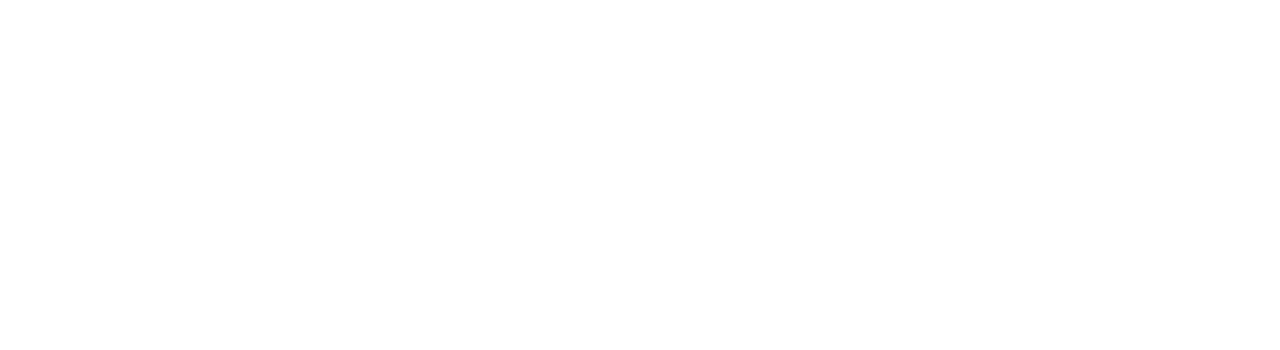
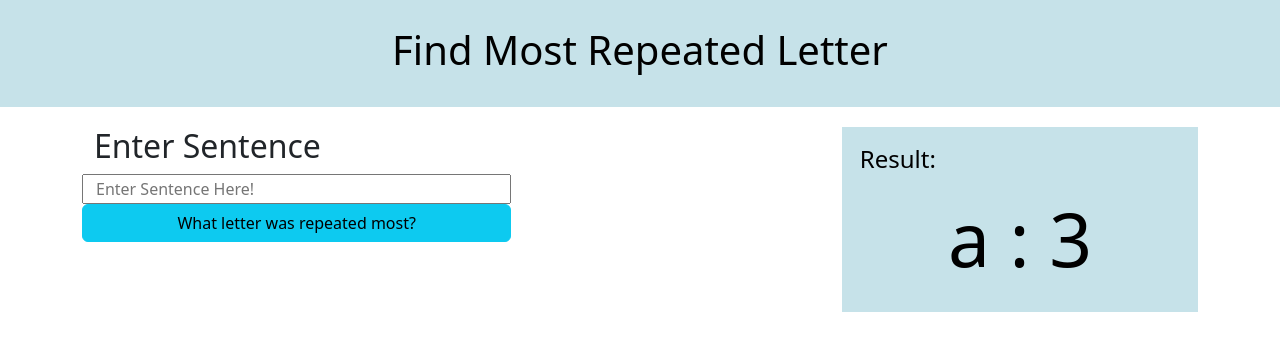
Before and after one commit to Nohasi/Task5-repeated, a React (Create React App) app in the folder client/: page /repeat in a window 1280 px wide. Before the commit this address had no page. Shown: the top 350 px of the page. Built offline with nearby package versions, Linux system fonts and the light colour scheme.

Commit message:
Built visuals for components, began setting up functionality

```diff
--- a/client/src/App.tsx
+++ b/client/src/App.tsx
@@ -1,6 +1,7 @@
 import React from 'react';
 import { BrowserRouter, Routes, Route, Navigate } from 'react-router-dom';
 import './App.css';
+import { RepeatsPage } from './components/RepeatsPage';
 
 function App() {
   return (
@@ -8,7 +9,8 @@
       <BrowserRouter>
         <Routes>
           {/* Routes to automatically redirect users */}
-
+          <Route path="repeat" element={<RepeatsPage/>}/>
+          <Route path="" element={<Navigate to="/repeat"/>}/>
         </Routes>
       </BrowserRouter>
     </div>
--- /dev/null
+++ b/client/src/components/Header.tsx
@@ -0,0 +1,9 @@
+import React from "react";
+
+export const Header = () => {
+    return (
+        <div style={{width: '100%', padding: '2%', backgroundColor: '#c6e2e9', color: 'black', textAlign: 'center'}}>
+            <h1>Find Most Repeated Letter</h1>
+        </div>
+    );
+}
--- /dev/null
+++ b/client/src/components/RepeatsForm.tsx
@@ -0,0 +1,24 @@
+import React from "react";
+
+export const RepeatsForm = () => {
+    return (
+        <div className="container">
+            <div className="row">
+                <div className="col-md-7 mrgnbtm">
+                    <h2>Enter Sentence</h2>
+                    <form>
+                        <div className="row">
+                            <input
+                                type="text"
+                                placeholder="Enter Sentence Here!"
+                            />
+                        </div>
+                        <div className="row">
+                            <button type="submit" className="btn btn-info">What letter was repeated most?</button>
+                        </div>
+                    </form>
+                </div>
+            </div>
+        </div>
+    );
+}
--- /dev/null
+++ b/client/src/components/RepeatsPage.tsx
@@ -0,0 +1,30 @@
+import 'bootstrap/dist/css/bootstrap.min.css';
+import { useState } from 'react';
+import { Header } from './Header';
+import { RepeatsForm } from './RepeatsForm';
+import { ResultPanel } from './ResultPanel';
+
+export const RepeatsPage = () => {
+
+    let [num, setNum] = useState('');
+    let [resLetter, setResLetter] = useState('');
+    let [resNumber, setResNumber] = useState(0);
+    let [errorStatus, setErrorStatus] = useState(false);
+    let [errorMessage, setErrorMessage] = useState('');
+
+    return (
+        <div className="App">
+            <Header/>
+            <div className="container mrgnbtm">
+                <div className="row">
+                    <div className="col-md-8">
+                        <RepeatsForm/>
+                    </div>
+                    <div className="col-md-4">
+                        <ResultPanel/>
+                    </div>
+                </div>
+            </div>
+        </div>
+    );
+}
--- /dev/null
+++ b/client/src/components/ResultPanel.tsx
@@ -0,0 +1,12 @@
+import React from "react";
+
+export const ResultPanel = () => {
+    return(
+    <div style={{backgroundColor:'#c6e2e9'}} className="display-board">
+        <h4 style={{color: 'black'}}>Result:</h4>
+        <div className="number">
+            a : 3
+        </div>
+    </div>
+    );
+}
--- /dev/null
+++ b/client/src/prop_types/FormTypes.ts
@@ -0,0 +1,3 @@
+export interface FormTypes {
+
+}
```
